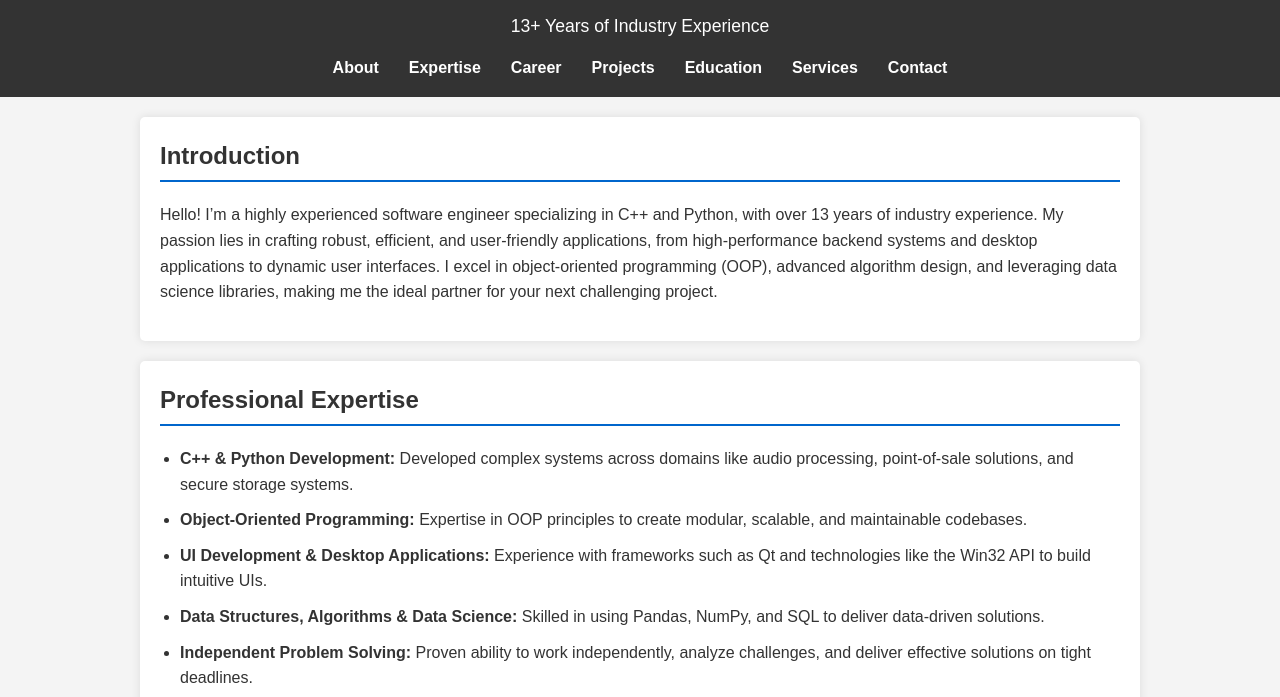
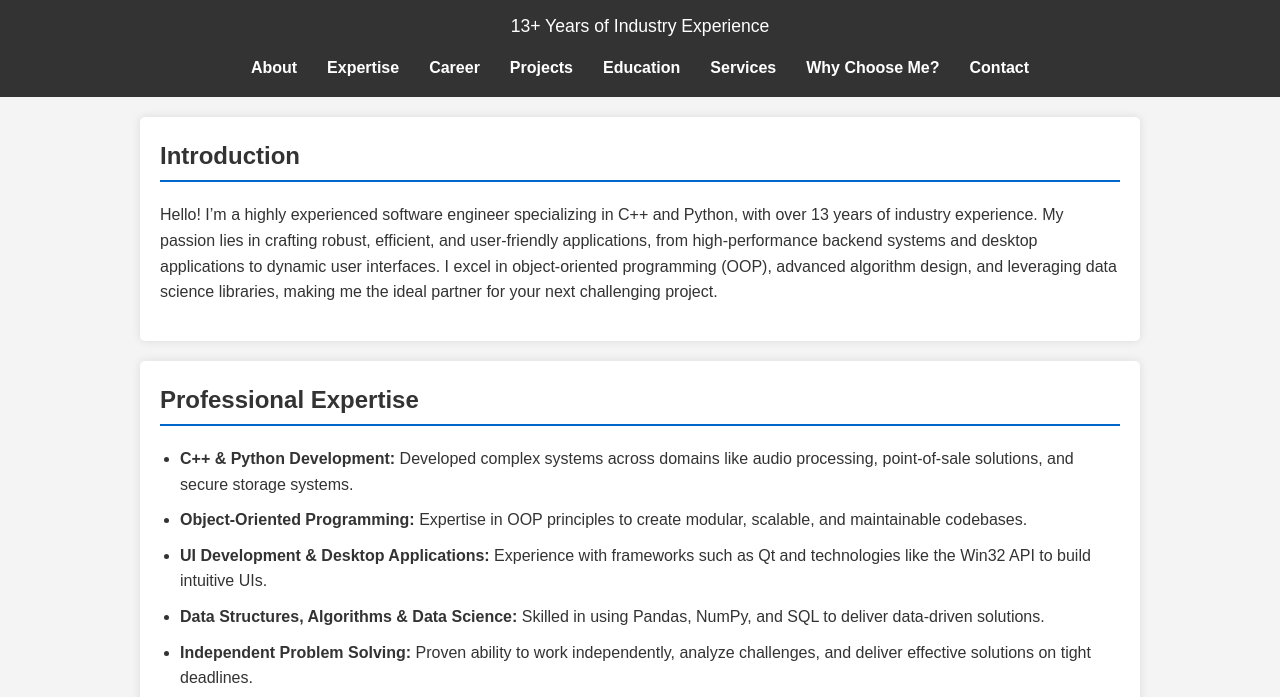
Before and after one commit to JeraldCrisBergantinos/JeraldCrisBergantinos.github.io, a plain HTML site: page index.html in a window 1280 px wide. Shown: the part 103-800 px from the top of the page. Drawn offline with Linux system fonts and the light colour scheme.

Commit message:
Update index.html
Added navigation link for "Why Choose Me"

```diff
--- a/index.html
+++ b/index.html
@@ -135,6 +135,7 @@
         <li><a href="#projects">Projects</a></li>
 		<li><a href="#education">Education</a></li>
         <li><a href="#services">Services</a></li>
+		<li><a href="#why-choose-me">Why Choose Me?</a></li>
         <li><a href="#contact">Contact</a></li>
       </ul>
     </nav>
```
